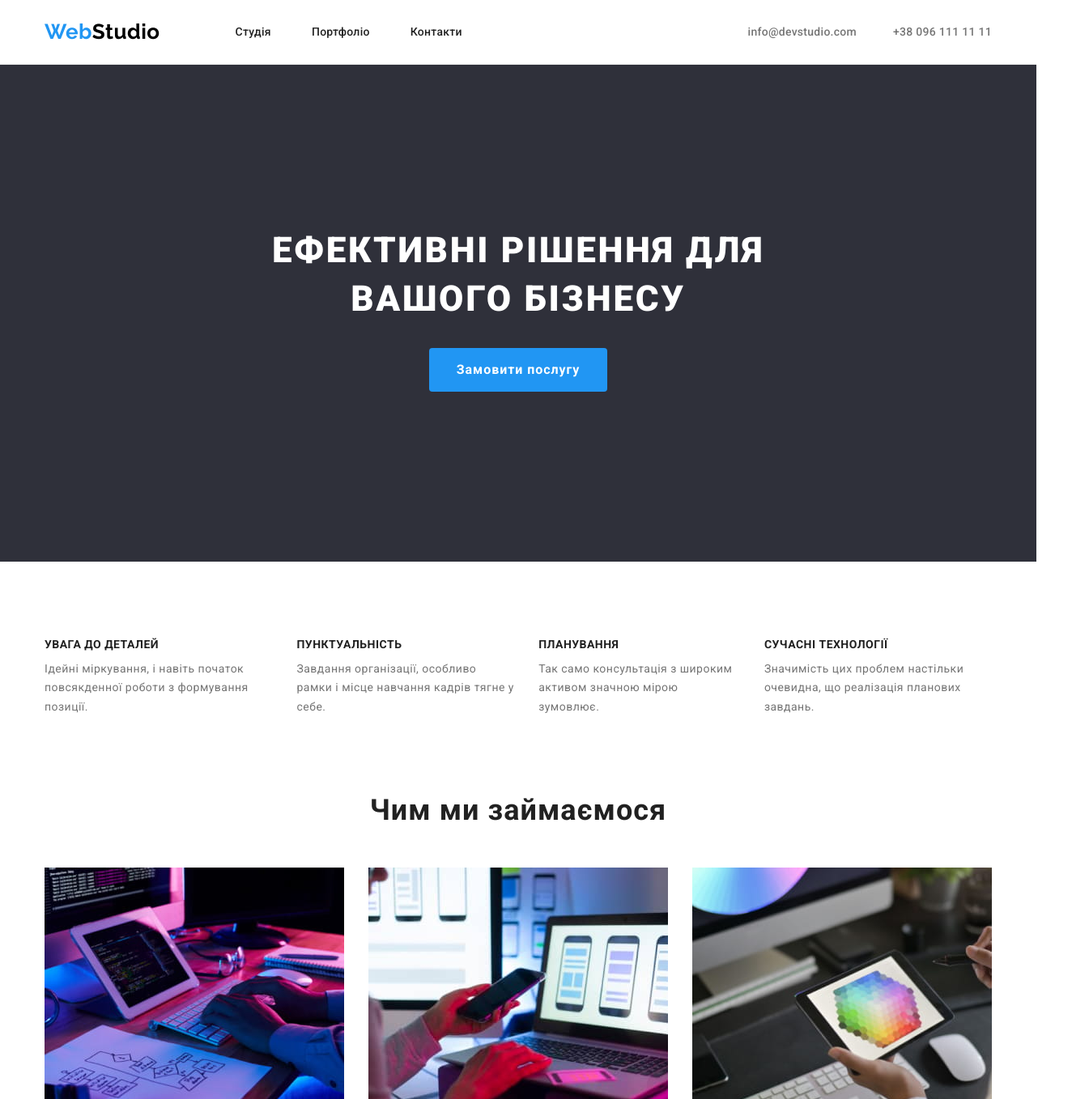
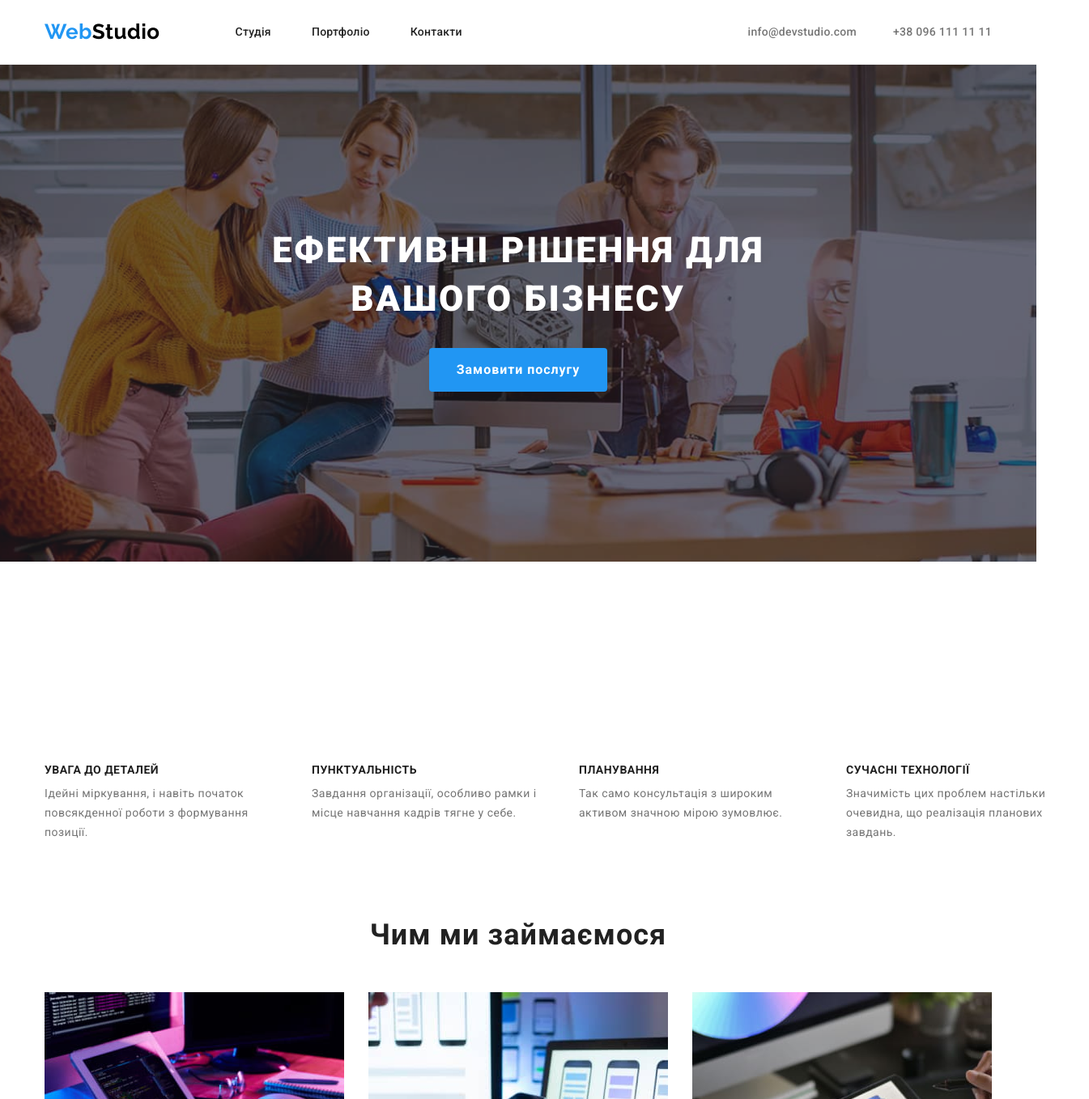
Before and after one commit to Pavlo-Savka/goit-markup-hw-04, a plain HTML site: page index.html in a window 1280 px wide. Shown: the top 1358 px of the page at 81% size, 1345 px wide, since content can reach past the window. Drawn offline with nearby package versions, Linux system fonts and the light colour scheme.

Commit message:
14/10/22: 01/30

```diff
--- a/index.html
+++ b/index.html
@@ -42,7 +42,7 @@
     <main>
      <!-- Hero -->
         <section class="hero">
-<div>
+<div class="hero-content">
         <h1 class="hero-title">Ефективні рішення для вашого бізнесу</h1>
         <button type="button" class="hero-button">Замовити послугу</button>
         </section>
@@ -53,18 +53,30 @@
             <h2 class="features-title">Наші переваги</h2>
             <ul class="features-list">
                 <li>
+                    <svg class="features-item">
+                        <use>href="./images/icons.svg#icon-antenna-1"</use>
+                    </svg>
                     <h3 class="features-heading">Увага до деталей</h3>
                     <p class="features-text">Ідейні міркування, і навіть початок повсякденної роботи з формування позиції.</p>
                 </li>
                 <li>
+                    <svg>
+                        <use>href="./images/icons.svg#icon-clock-1"</use>
+                        </svg>
                     <h3 class="features-heading">Пунктуальність</h3>
                     <p class="features-text">Завдання організації, особливо рамки і місце навчання кадрів тягне у себе.</p>
                 </li>
                 <li>
+                    <svg>
+                        <use>href="./images/icons.svg#icon-diagram-1"</use>
+                    </svg>
                     <h3 class="features-heading">Планування</h3>
                     <p class="features-text">Так само консультація з широким активом значною мірою зумовлює.</p>
                 </li>
                 <li>
+                    <svg>
+                        <use>href="./images/icons.svg#icon-astronaut-1"</use>
+                    </svg>
                     <h3 class="features-heading">Сучасні технології</h3>
                     <p class="features-text">Значимість цих проблем настільки очевидна, що реалізація планових завдань.</p>
                 </li>
--- a/styles.css
+++ b/styles.css
@@ -416,3 +416,11 @@ body {
         padding: 20px 24px;
         border: 1px solid var(--portfolio-border-color);
     }
+
+    /* Домашнє завдання 3*/
+    .hero {
+        background-image: url(./images/hero-overlay.png), url(./images/hero-img.jpg);
+        background-position: center;
+        background-repeat: no-repeat;
+        background-size: cover;
+    }
```
Also changed, not shown: images/hero-img.jpg (added), images/hero-overlay.png (added), images/icons.svg (added).
